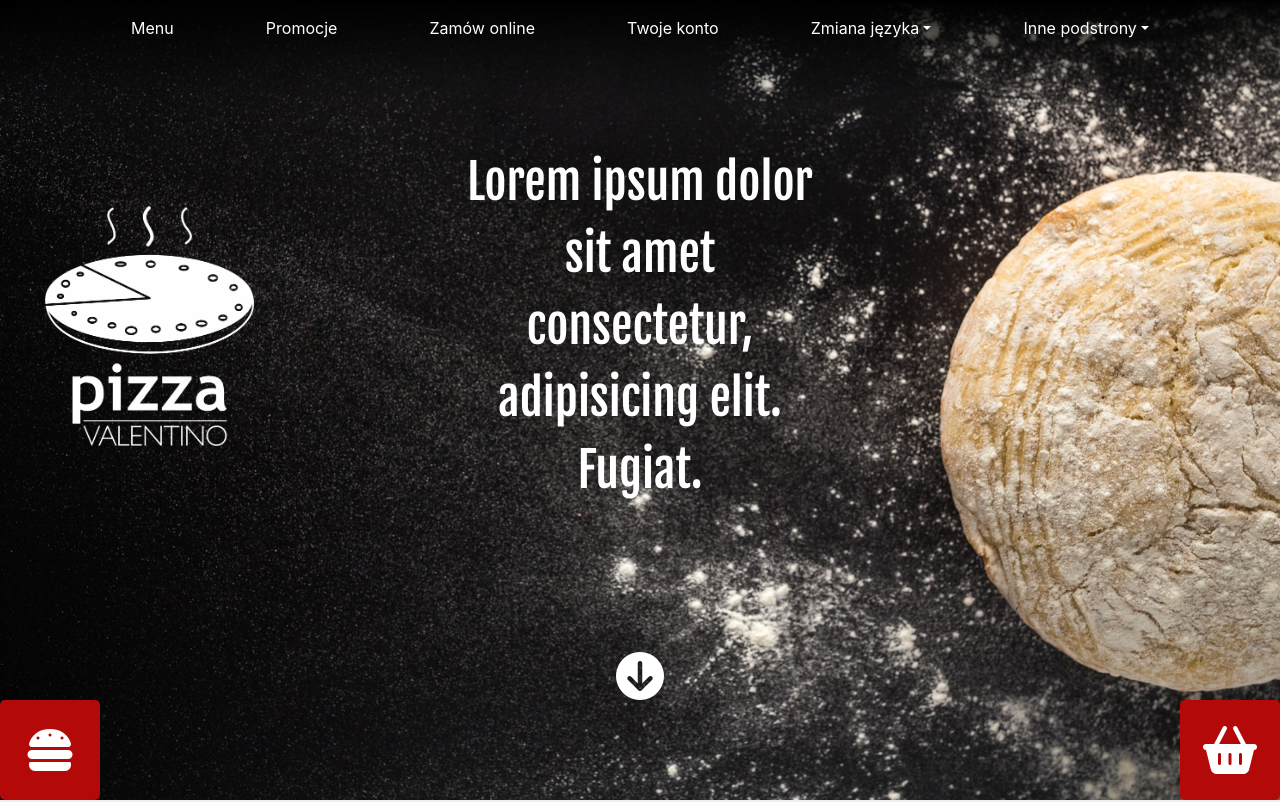
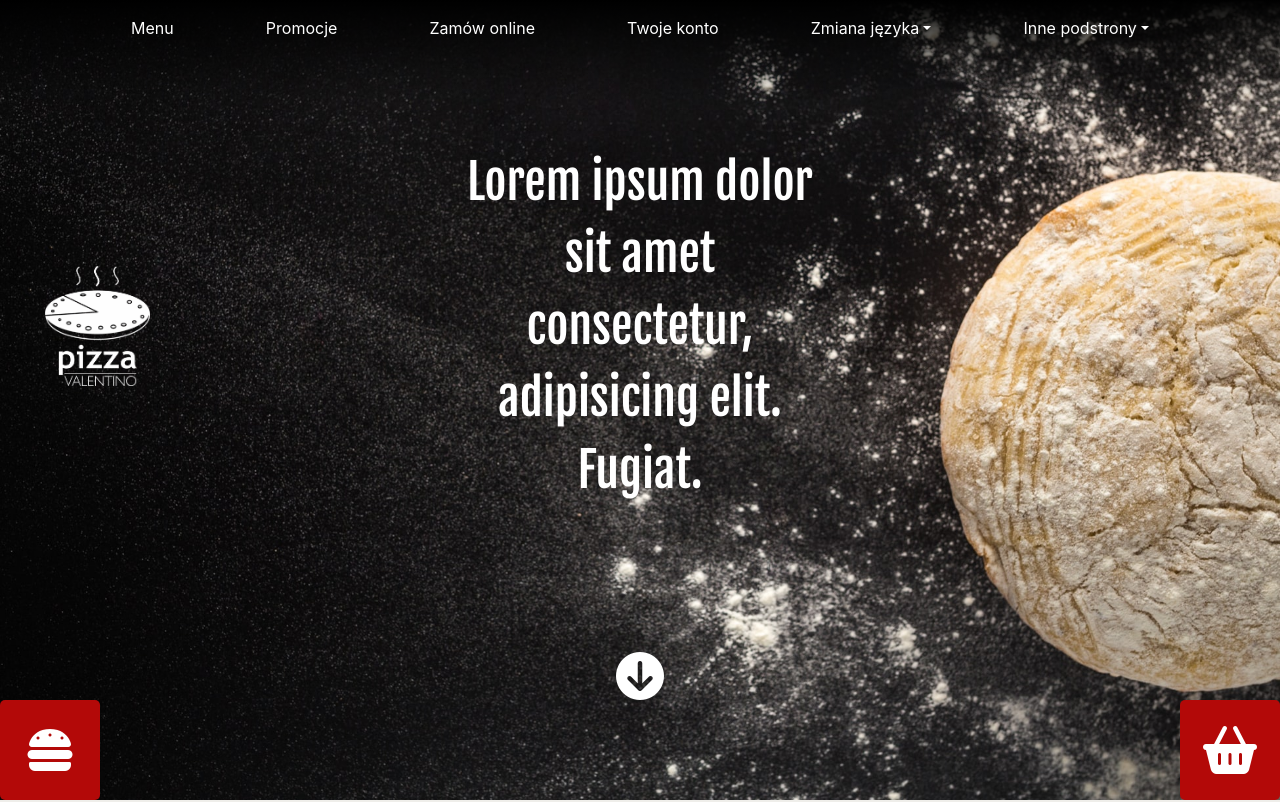
Before and after one commit to przemekerbacher/Kafelki, a plain HTML site: page index.html in a window 1280 px wide. Shown: the top 802 px of the page. Drawn offline with nearby package versions, Linux system fonts and the light colour scheme.

Commit message:
small changes

```diff
--- a/styles/scss/_header.scss
+++ b/styles/scss/_header.scss
@@ -13,7 +13,7 @@
 		padding: 30px;
 
 		img {
-			height: 30vh;
+			max-height: 15vh;
 		}
 	}
 
```
Also changed, not shown: styles/css/style.min.css, styles/scss/style.css, 2 other files.
